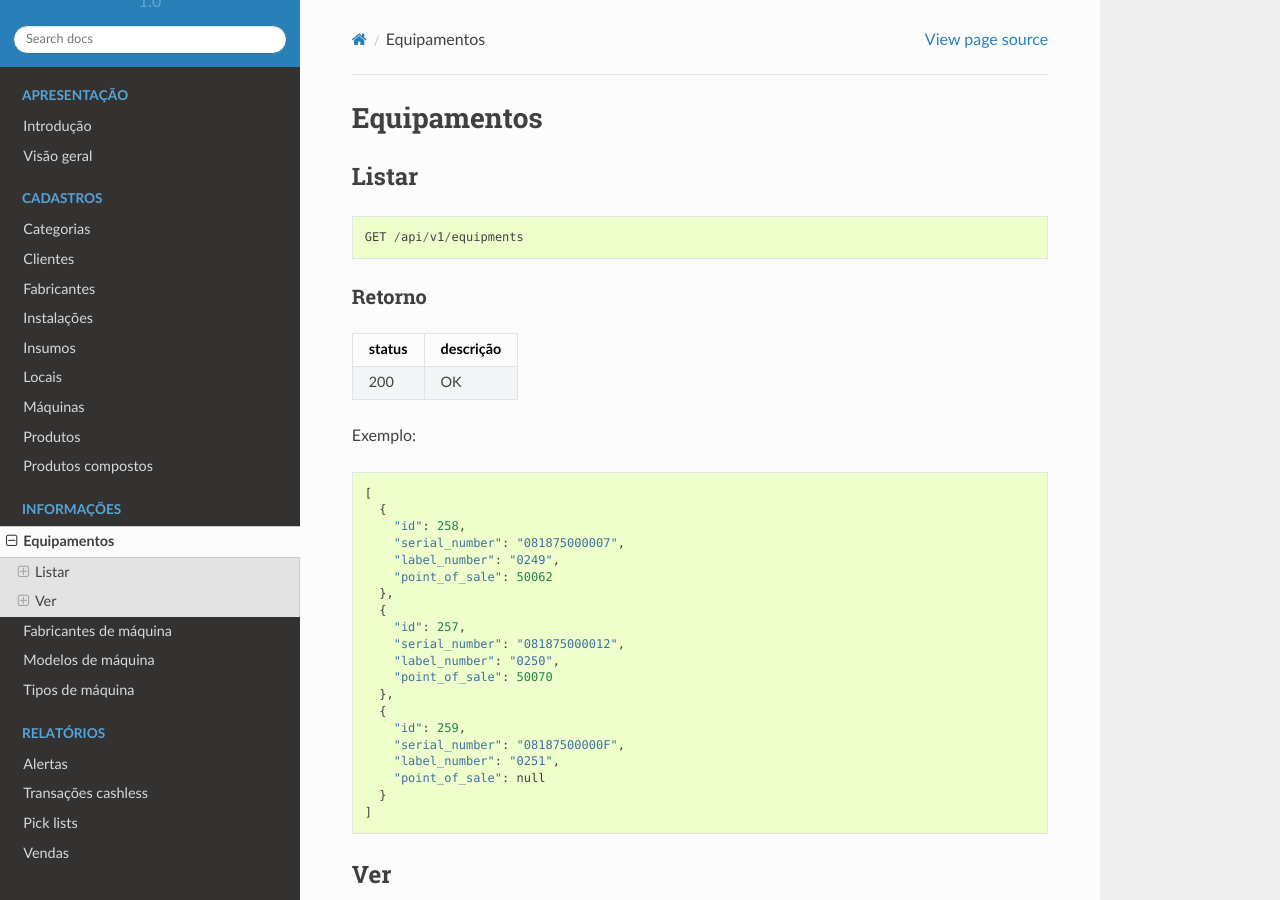
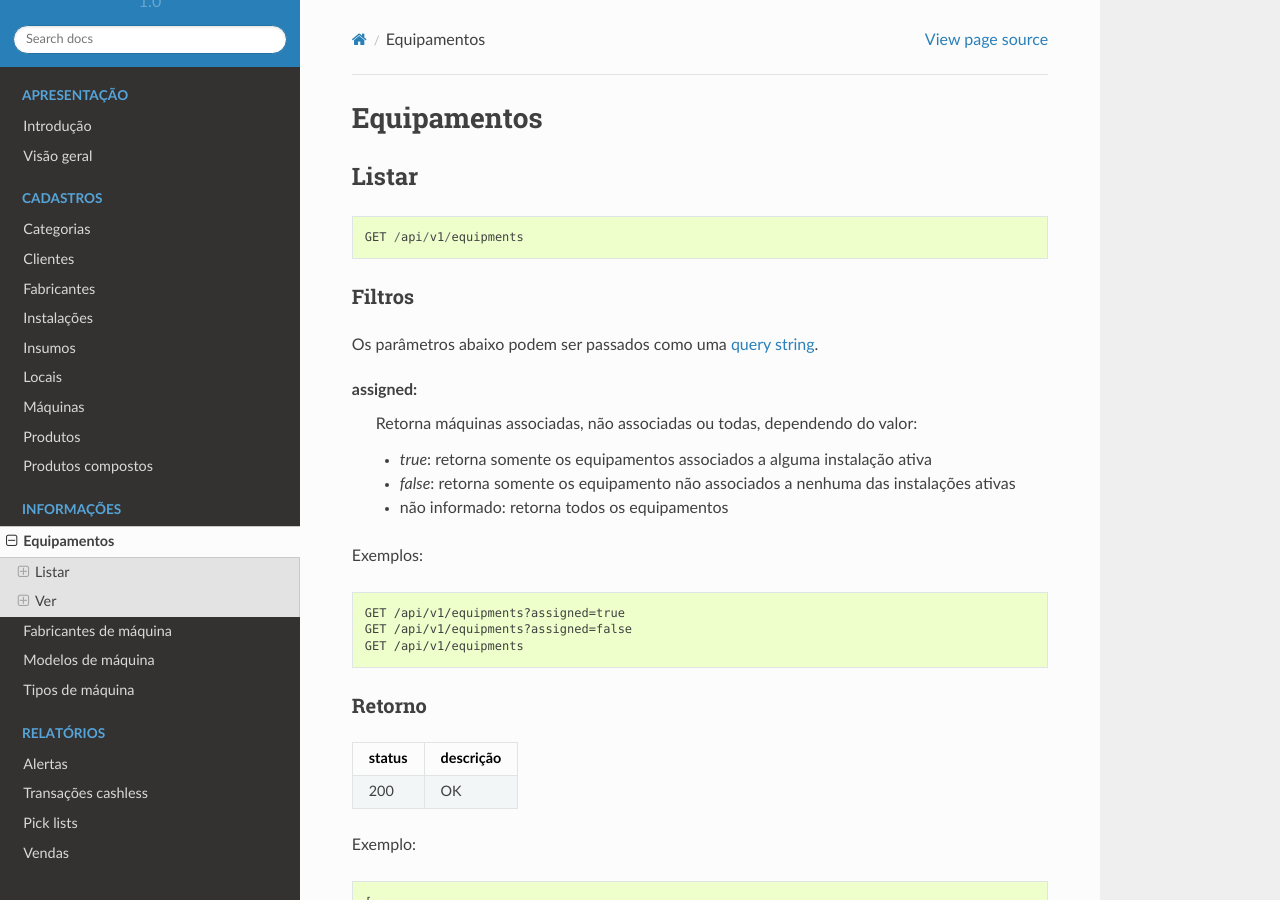
Before and after one commit to rfbezerra/vmpay_api_doc, a Sphinx documentation site: the page built from docs/source/info/equipment.rst, in a window 1280 px wide and 900 px high. Built offline with Sphinx 7.4.7 and the Read the Docs theme 2.0.0, drawn with Linux system fonts in a browser that asks for light colours.

Commit message:
Adiciona documentação do parâmetro 'assigned'
Parâmetro permite filtrar equipamentos associados/não associados à
instalações ativas, ou todos.

Fecha ticket #3040.

```diff
--- a/docs/source/info/equipment.rst
+++ b/docs/source/info/equipment.rst
@@ -7,6 +7,24 @@ Listar
 
 ::
 
+  GET /api/v1/equipments
+
+Filtros
+-------
+
+Os parâmetros abaixo podem ser passados como uma `query string <https://en.wikipedia.org/wiki/Query_string>`_.
+
+**assigned**:
+  Retorna máquinas associadas, não associadas ou todas, dependendo do valor:
+
+  * *true*: retorna somente os equipamentos associados a alguma instalação ativa
+  * *false*: retorna somente os equipamento não associados a nenhuma das instalações ativas
+  * não informado: retorna todos os equipamentos
+
+Exemplos::
+
+  GET /api/v1/equipments?assigned=true
+  GET /api/v1/equipments?assigned=false
   GET /api/v1/equipments
 
 Retorno
```
